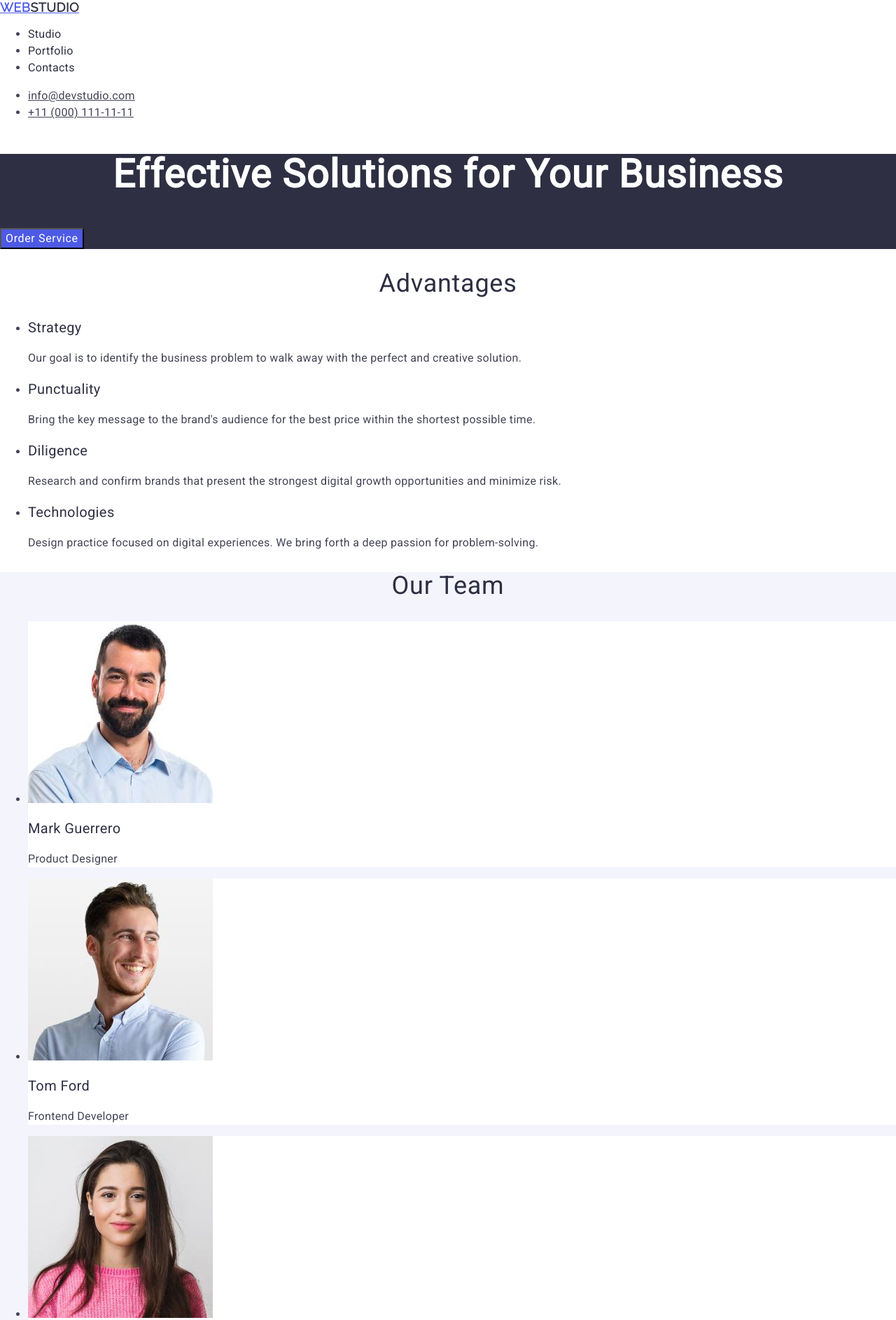
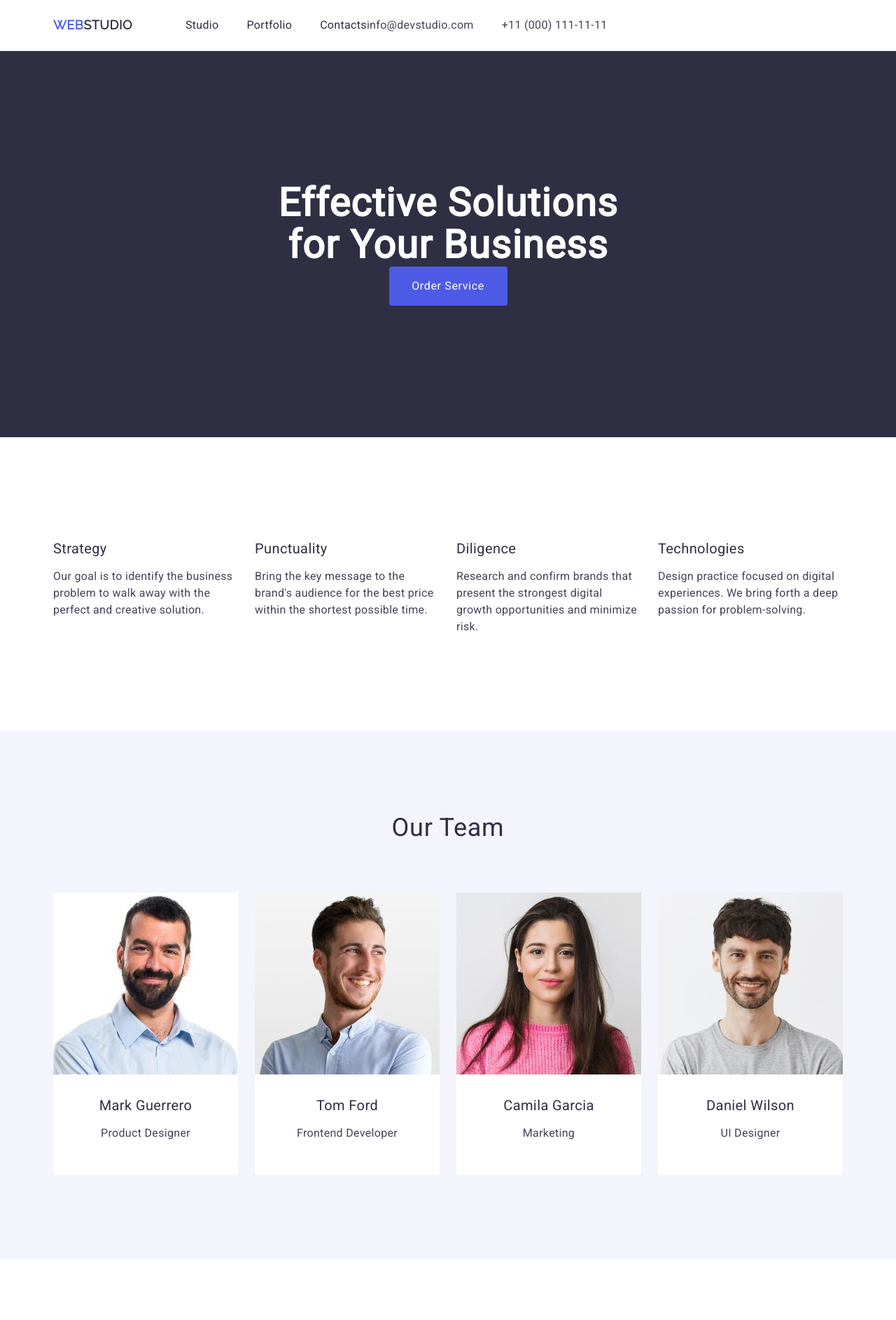
Before and after one commit to tanyf5/goit-markup-hw-03, a plain HTML site: page index.html in a window 1280 px wide. Shown: the top 1887 px of the page at 70% size. Drawn offline with nearby package versions, Linux system fonts and the light colour scheme.

Commit message:
HW3 aftercheck2

```diff
--- a/css/styles.css
+++ b/css/styles.css
@@ -1,10 +1,83 @@
+h1,
+h2,
+h3,
+h4,
+h5,
+h6 {
+    margin: 0;
+}
+
+ul {
+    margin: 0;
+    padding-left: 0;
+}
+
+li {
+    list-style: none;
+}
+
+a {
+    text-decoration: none;
+}
+
+img {
+    display: block;
+}
+
 body {
     font-family: "Roboto", sans-serif;
     color: #434455;
     background-color: #ffffff;
 }
 
-.link-logo {
+.container-flex {
+    display: flex;
+    max-width: 1158px;
+    margin: 0 auto;
+    padding-left: 15px;
+    padding-right: 15px;
+    padding-top: 24px;
+    padding-bottom: 24px;
+}
+
+.container {
+    max-width: 1158px;
+    margin: 0 auto;
+    padding-left: 15px;
+    padding-right: 15px;
+    column-gap: 24px;
+    row-gap: 48px;
+}
+
+.ul {
+    display: flex;
+    gap: 24px;
+    flex-wrap: wrap;
+}
+
+.ul .container .section-four-our-portfolio {
+    flex-basis: calc((100% - 48px) / 3);
+}
+
+.li {
+    flex-basis: calc((100% - 72px) / 4);
+}
+
+.header {
+    border-bottom: 1px solid #e7e9fc;
+}
+
+.page-nav {
+    display: flex;
+    align-items: center;
+}
+
+.ul-nav {
+    display: flex;
+    gap: 40px;
+}
+
+.link-logo-nav {
     font-family: "Raleway", sans-serif;
     font-weight: 700;
     font-size: 18px;
@@ -12,6 +85,19 @@ body {
     letter-spacing: 0.03em;
     text-transform: uppercase;
     color: #4d5ae5;
+    margin-right: 76px;
+}
+
+.link-logo-footer {
+    font-family: "Raleway", sans-serif;
+    font-weight: 700;
+    font-size: 18px;
+    line-height: 1.17;
+    letter-spacing: 0.03em;
+    text-transform: uppercase;
+    color: #4d5ae5;
+    display: inline-block;
+    margin-bottom: 16px;
 }
 
 .logo-studio{
@@ -30,6 +116,8 @@ body {
     line-height: 1.5;
     font-weight: 500;
     letter-spacing: 0.02em;
+    padding-top: 24px;
+    padding-bottom: 24px;
 }
 
 .nav-link:hover,
@@ -55,6 +143,8 @@ body {
 
 .section-header-one {
     background-color: #2e2f42;
+    padding-top: 188px;
+    padding-bottom: 188px;
 }
 
 .header-one {
@@ -63,6 +153,8 @@ body {
     text-align: center;
     letter-spacing: 0.02em;
     color: #ffffff;
+    max-width: 496px;
+    margin: auto;
 }
 
 .button {
@@ -74,11 +166,22 @@ body {
     line-height: 1.5;
     letter-spacing: 0.04em;
     color: #ffffff;
+    display: block;
+    min-width: 169px;
+    height: 56px;
+    border: none;
+    border-radius: 4px;
+    margin: auto;
 }
 
 .button:hover,
 .button:focus {
     background-color: #404BBF;
+}
+
+.section-two-advantages {
+    padding-top: 120px;
+    padding-bottom: 120px;
 }
 
 .section-title {
@@ -89,19 +192,33 @@ body {
     color: #2e2f42;
 }
 
-.header-three {
-    font-size: 16px;
-    line-height: 1.5;
-    letter-spacing: 0.02em;
-    color: #434455;
+.visually-hidden {
+    visibility: hidden;
 }
 
-.section-our-team {
+.section-three-our-team {
     background-color: #F4F4FD;
+    padding-top: 120px;
+    padding-bottom: 120px;
 }
 
 .our-team-window {
     background-color: #ffffff;
+    flex-basis: calc((100% - 72px) / 4);
+    border-radius: 0px 0px 4px 4px;
+}
+
+.employee {
+    padding-top: 32px;
+    padding-bottom: 32px;
+    text-align: center;
+}
+
+.portfolio {
+    padding: 32px 16px;
+    border: 1px solid #e7e9fc;
+    border-top: none;
+    margin-bottom: 8px;
 }
 
 .section-title {
@@ -111,6 +228,7 @@ body {
     letter-spacing: 0.02em;
     text-transform: capitalize;
     color: #2e2f42;
+    margin-bottom: 72px;
 }
 
 .header-three {
@@ -119,6 +237,7 @@ body {
     line-height: 1.2;
     letter-spacing: 0.02em;
     color: #2e2f42;
+    margin-bottom: 8px;
 }
 
 .paragraph {
@@ -128,12 +247,20 @@ body {
     color: #434455;
 }
 
+.section-four-our-portfolio {
+    padding-top: 120px;
+    padding-bottom: 120px;
+}
+
 .page-footer {
     background-color: #2e2f42;
+    padding-top: 100px;
+    padding-bottom: 100px;
 }
 
 .footer-paragraph {
     line-height: 1.5;
     color: #F4F4FD;
     letter-spacing: 0.02em;
+    max-width: 264px
 }
--- a/index.html
+++ b/index.html
@@ -1,6 +1,7 @@
 <!DOCTYPE html>
 <html lang="en">
 <head>
+    <link rel="stylesheet" href="https://cdnjs.cloudflare.com/ajax/libs/modern-normalize/2.0.0/modern-normalize.min.css" integrity="sha512-4xo8blKMVCiXpTaLzQSLSw3KFOVPWhm/TRtuPVc4WG6kUgjH6J03IBuG7JZPkcWMxJ5huwaBpOpnwYElP/m6wg==" crossorigin="anonymous" referrerpolicy="no-referrer">
     <link rel="stylesheet" href="node_modules/modern-normalize/modern-normalize.css">
     <link rel="stylesheet" href="./css/styles.css">
     <link href="https://fonts.googleapis.com/css2?family=Raleway&family=Roboto&display=swap" rel="stylesheet">
@@ -14,10 +15,11 @@
     <title>WebStudio</title>
 </head>
 <body>
-    <header>
+    <header class="header">
+        <div class="container-flex", class="container">
             <nav class="page-nav">
-            <a href="./index.html" class="link-logo">Web<span class="logo-studio">Studio</span></a>
-            <ul>
+                <a href="./index.html" class="link-logo-nav">Web<span class="logo-studio">Studio</span></a>
+                <ul class="ul-nav">
                     <li>
                         <a href="./index.html" class="nav-link">Studio</a>
                     </li>
@@ -30,7 +32,7 @@
                 </ul>
             </nav>
             <address class="address">
-            <ul>
+                <ul class="ul-nav">
                     <li>
                         <a href="mailto:info@devstudio.com" class="link-address">info@devstudio.com</a>
                     </li>
@@ -39,107 +41,138 @@
                     </li>
                 </ul>
             </address>
+        </div>
     </header>
     <main>
         <section class="section-header-one">
+            <div class="container">
                 <h1 class="header-one">Effective Solutions for Your Business</h1>
                 <button type="button" class="button">Order Service</button>
+            </div>
         </section>
-        <section>
-            <h2 class="section-title">Advantages</h2>
-            <ul>
-                <li>
+        <section class="section-two-advantages">
+            <div class="container">
+                <h2 class="visually-hidden">Advantages</h2>
+                <ul class="ul">
+                    <li class="li">
                         <h3 class="header-three">Strategy</h3>
                         <p class="paragraph">
                             Our goal is to identify the business problem to walk away with the perfect and creative solution.
                         </p>
                     </li>
-                <li>
+                    <li class="li">
                         <h3 class="header-three">Punctuality</h3>
                         <p class="paragraph">
                             Bring the key message to the brand's audience for the best price within the shortest possible time.
                         </p>
                     </li>
-                <li>
+                    <li class="li">
                         <h3 class="header-three">Diligence</h3>
                         <p class="paragraph">
                             Research and confirm brands that present the strongest digital growth opportunities and minimize risk.
                         </p>
                     </li>
-                <li>
+                    <li class="li">
                         <h3 class="header-three">Technologies</h3>
                         <p class="paragraph">
                             Design practice focused on digital experiences. We bring forth a deep passion for problem-solving.
                         </p>
                     </li>
                 </ul>
+            </div>
         </section>
-        <section class="section-our-team">
+        <section class="section-three-our-team">
+            <div class="container">
                 <h2 class="section-title">Our Team</h2>
-            <ul>
+                <ul class="ul">
                     <li class="our-team-window">
                         <img src="./images/prod-designer.jpg" alt="Product Designer portrait" width="264">
+                        <div class="employee">
                             <h3 class="header-three">Mark Guerrero</h3>
                             <p class="paragraph">Product Designer</p>
+                        </div>
                     </li>
                     <li class="our-team-window">
                         <img src="./images/fe-dev.jpg" alt="Frontend Developer portrait" width="264">
+                        <div class="employee">
                             <h3 class="header-three">Tom Ford</h3>
                             <p class="paragraph">Frontend Developer</p>
+                        </div>
                     </li>
                     <li class="our-team-window">
                         <img src="./images/marketing.jpg" alt="Marketing manager portrait" width="264">
+                        <div class="employee">
                             <h3 class="header-three">Camila Garcia</h3>
                             <p class="paragraph">Marketing</p>
+                        </div>
                     </li>
                     <li class="our-team-window">
                         <img src="./images/ui-designer.jpg" alt="UI Designer portrait" width="264">
+                        <div class="employee">
                             <h3 class="header-three">Daniel Wilson</h3>
                             <p class="paragraph">UI Designer</p>
+                        </div>
                     </li>
                 </ul>
+            </div>
         </section>
-        <section>
+        <section class="section-four-our-portfolio">
+            <div class="container">
                 <h2 class="section-title">Our Portfolio</h2>
-            <ul>
+                <ul class="ul">
                     <li>
                         <img src="./images/banking-app.jpg" alt="Banking App Screenshots" width="360">
+                        <div class="portfolio">
                             <h3 class="header-three">Banking App</h3>
                             <p class="paragraph">App</p>
+                        </div>
                     </li>
                     <li>
                         <img src="./images/cashless-payment.jpg" alt="Payment by phone" width="360">
+                        <div class="portfolio">
                             <h3 class="header-three">Cashless Payment</h3>
                             <p class="paragraph">Marketing</p>
+                        </div>
                     </li>
                     <li>
                         <img src="./images/meditation-app.jpg" alt="Meditation App logo" width="360">
+                        <div class="portfolio">
                             <h3 class="header-three">Meditation App</h3>
                             <p class="paragraph">App</p>
+                        </div>
                     </li>
                     <li>
                         <img src="./images/taxi-service.jpg" alt="Taxi driver" width="360">
+                        <div class="portfolio">
                             <h3 class="header-three">Taxi Service</h3>
                             <p class="paragraph">Marketing</p>
+                        </div>
                     </li>
                     <li>
                         <img src="./images/screen-illustrations.jpg" alt="Screen illustrations Screenshots" width="360">
+                        <div class="portfolio">
                             <h3 class="header-three">Screen Illustrations</h3>
                             <p class="paragraph">Design</p>
+                        </div>
                     </li>
                     <li>
                         <img src="./images/online-courses.jpg" alt="A learning woman" width="360">
+                        <div class="portfolio">
                             <h3 class="header-three">Online Courses</h3>
                             <p class="paragraph">Marketing</p>
+                        </div>
                     </li>
                 </ul>
+            </div>
         </section>
     </main>
     <footer class="page-footer">
-        <a href="./index.html" class="link-logo">Web<span class="logo-studio-footer">Studio</span></a>
+        <div class="container">
+            <a href="./index.html" class="link-logo-footer">Web<span class="logo-studio-footer">Studio</span></a>
             <p class="footer-paragraph">
                 Increase the flow of customers and sales for your business with digital marketing & growth solutions.
             </p>
+        </div>
     </footer>
 </body>
 </html>
```
Lines whose indentation alone changed are shown as unchanged.
